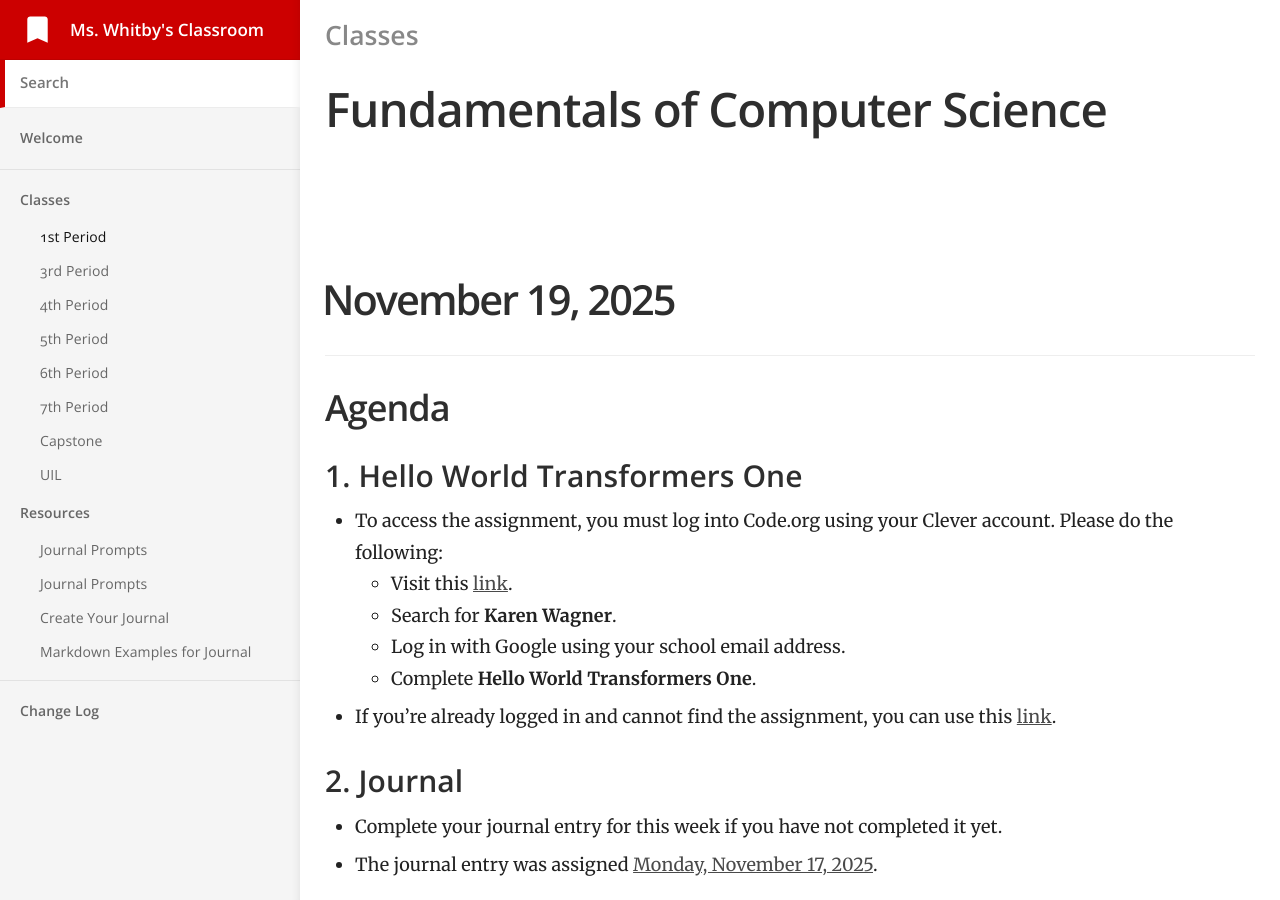
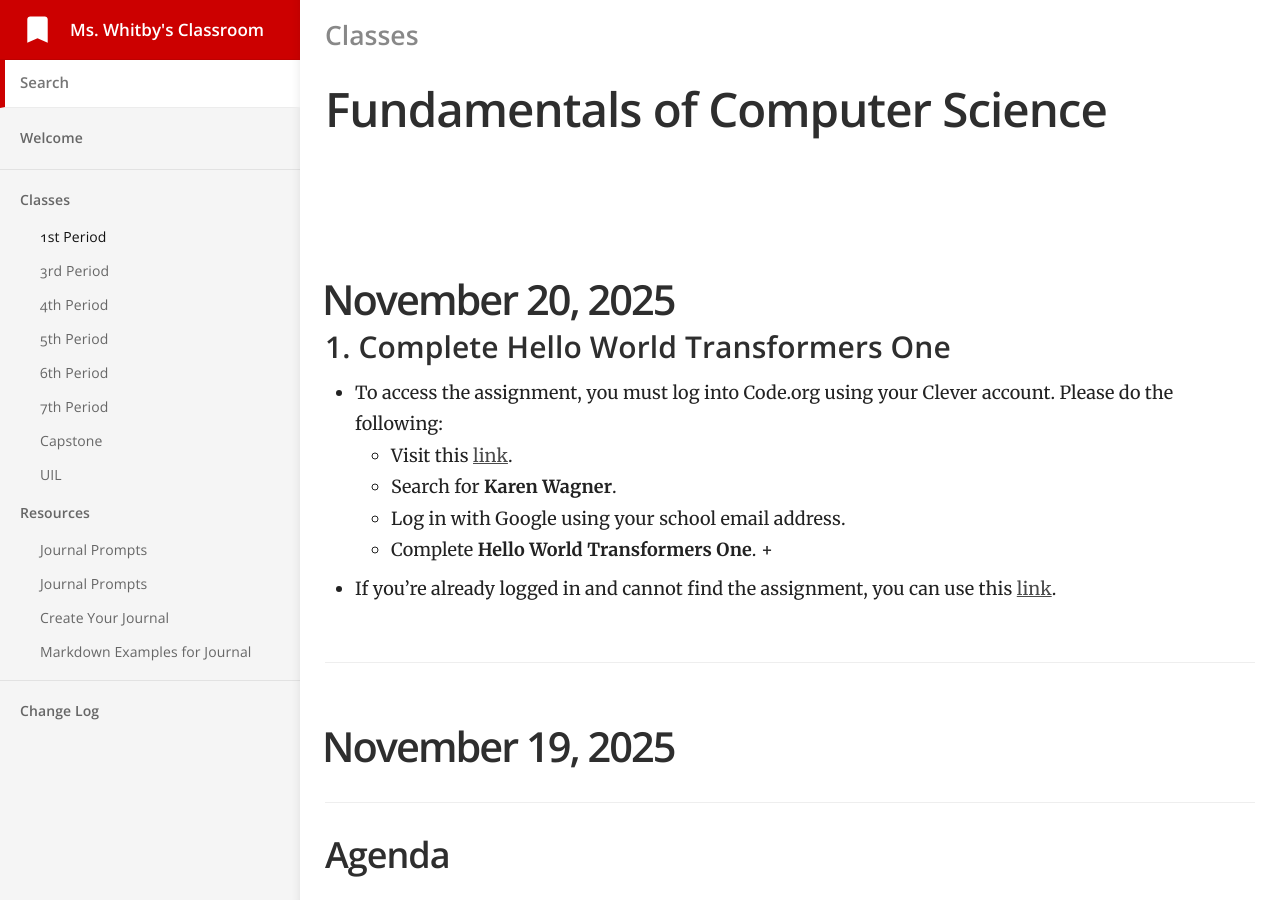
Before and after one commit to mswhitby/classroom, a Jekyll site: the page built from _docs/classes/1st.md, in a window 1280 px wide and 900 px high. Built offline with Jekyll 4.4.1, drawn with Linux system fonts in a browser that asks for light colours.

Commit message:
Updated lessons

```diff
--- a/_docs/classes/1st.md
+++ b/_docs/classes/1st.md
@@ -4,6 +4,19 @@ subtitle: Fundamentals of Computer Science
 category: Classes
 order: 1
 ---
+
+# November 20, 2025
+
+### 1. Complete Hello World Transformers One
+- To access the assignment, you must log into Code.org using your Clever account. Please do the following:
+    - Visit this [link](https://clever.com/oauth/district-picker?client_id=2f27405716644a951b23&redirect_uri=https%3A%2F%2Fstudio.code.org%2Fusers%2Fauth%2Fclever%2Fcallback&response_type=code&state=ede33ff61289cf32708a0f54079cdd23e31d0b0a02b0e0e8).
+    - Search for **Karen Wagner**.
+    - Log in with Google using your school email address.
+    - Complete **Hello World Transformers One**.
++
+- If you're already logged in and cannot find the assignment, you can use this [link](https://studio.code.org/courses/hello-world-transformers-one-2024/units/1/lessons/1/levels/1).
+
+----
 
 # November 19, 2025
 
```
Also changed, not shown: _docs/classes/3rd.md (+13 -0 lines).
